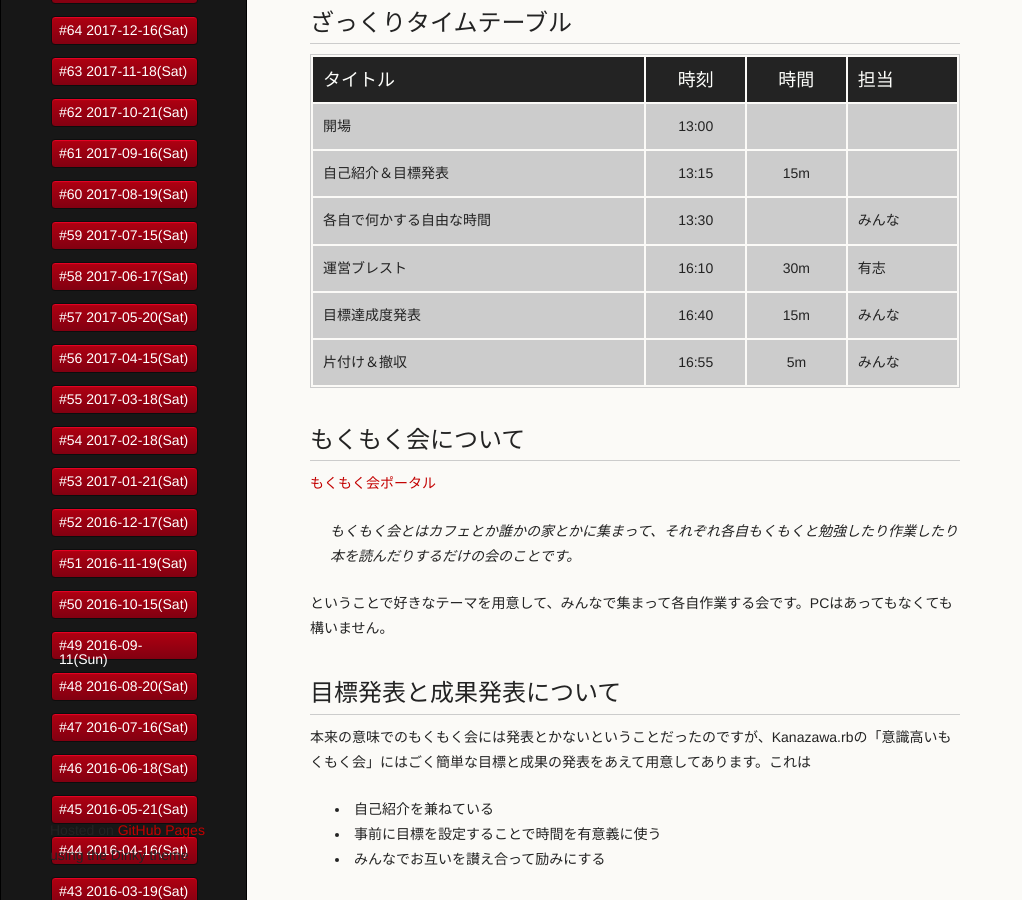
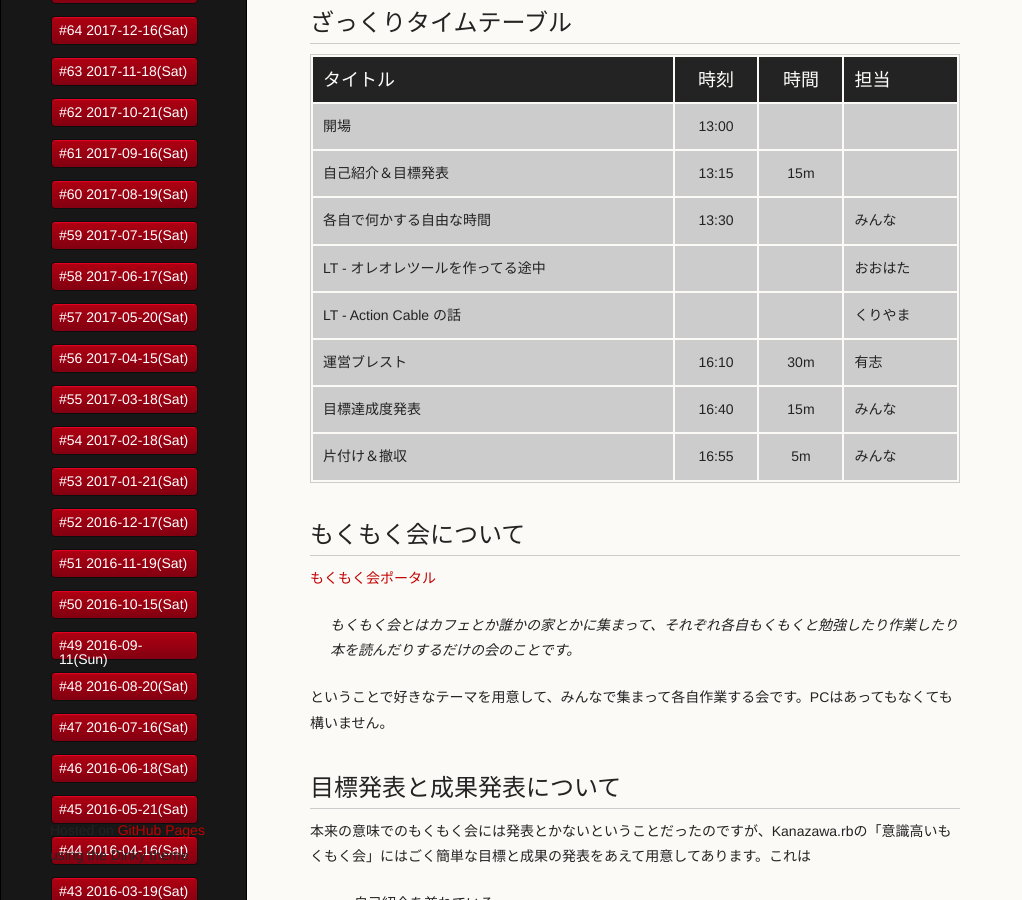
Before and after one commit to kanazawarb/meetup, a Jekyll site: the page built from 78/index.md, in a window 1280 px wide and 900 px high, scrolled down 774 px. Shown: the whole window, without its empty margins (0-1022 px from the left). Built offline with Jekyll 4.4.1, drawn with Linux system fonts in a browser that asks for light colours; a script that is not in the unit is left out.

Commit message:
add LT schedule

```diff
--- a/78/index.md
+++ b/78/index.md
@@ -47,6 +47,8 @@ Kanazawa.rbの意識高いもくもく会には以下のような特徴があり
 | 開場                              | 13:00 |      |                                                         |
 | 自己紹介＆目標発表                | 13:15 | 15m  |                                                         |
 | 各自で何かする自由な時間          | 13:30 |      | みんな                                                  |
+| LT - オレオレツールを作ってる途中 |       |      | おおはた                                                |
+| LT - Action Cable の話            |       |      | くりやま                                                |
 | 運営ブレスト                      | 16:10 | 30m  | 有志                                                    |
 | 目標達成度発表                    | 16:40 | 15m  | みんな                                                  |
 | 片付け＆撤収                      | 16:55 | 5m   | みんな                                                  |
```
